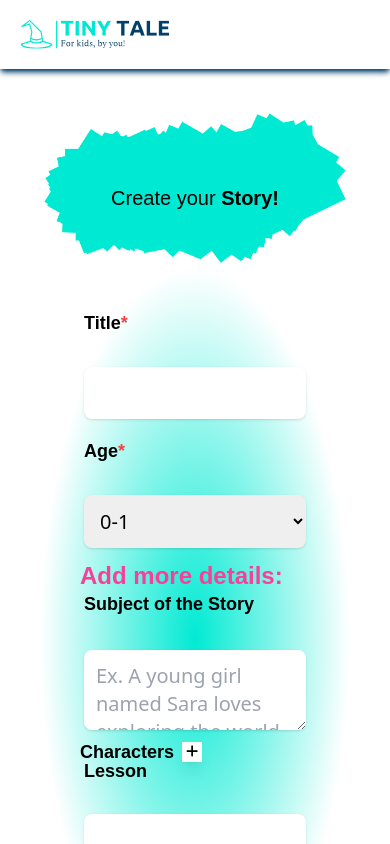
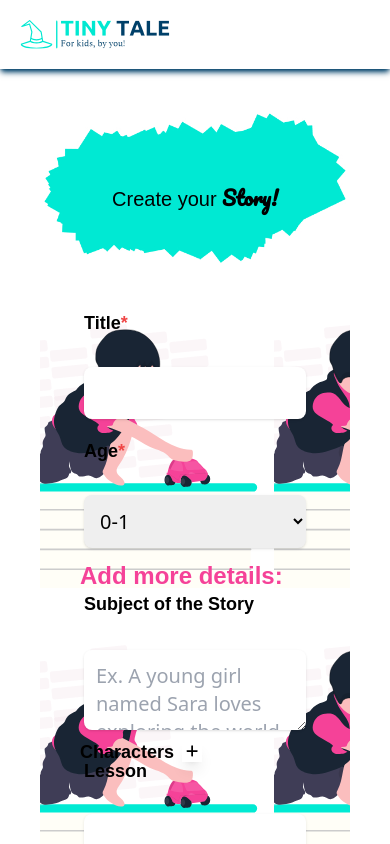
Before and after one commit to CustomKidsBooks/children-books-personalized, a Next.js app in the folder frontend/: page /create-story in a window 390 px wide. Shown: the top 844 px of the page. Built offline with nearby package versions, Linux system fonts and the light colour scheme.

Commit message:
style modified

```diff
--- a/frontend/src/components/StoryForm.tsx
+++ b/frontend/src/components/StoryForm.tsx
@@ -78,15 +78,15 @@ const StoryForm: React.FC<StoryFormProps> = ({
             </h1>
           </div>
         </div>
-        <div className="p-10 flex flex-col bg-gradient-radial md:bg-none">
+        <div className="p-10 flex flex-col bg-gradient-radial bg-kid md:bg-none">
           <form onSubmit={formikSubmit}>
             <div className="md:flex items-center justify-between p-1">
               <label
                 htmlFor="title"
-                className="text-lg md:text-xl font-quicksand font-bold tracking-normal md:tracking-widest leading-none md:leading-normal lg:leading-loose mr-2"
+                className="label-input font-bold"
               >
                 Title
-                <span className="text-red-500">*</span>
+                <span className="asterisk">*</span>
               </label>
               <ReusableInput
                 id="title"
@@ -99,16 +99,16 @@ const StoryForm: React.FC<StoryFormProps> = ({
             </div>
             <div>
               {touched.title && errors.title ? (
-                <div className="text-red-500">{errors.title}</div>
+                <div className="asterisk">{errors.title}</div>
               ) : null}
             </div>
             <div className="md:flex items-center justify-between p-1">
               <label
                 htmlFor="ageGroup"
-                className="font-bold text-lg md:text-xl font-quicksand tracking-normal md:tracking-widest leading-none md:leading-normal lg:leading-loose mr-2"
+                className="label-input font-bold"
               >
                 Age
-                <span className="text-red-500">*</span>
+                <span className="asterisk">*</span>
               </label>
               <ReusableInput
                 id="ageGroup"
@@ -122,7 +122,7 @@ const StoryForm: React.FC<StoryFormProps> = ({
             </div>
             <div>
               {touched.ageGroup && errors.ageGroup ? (
-                <div className="text-red-500">{errors.ageGroup}</div>
+                <div className="asterisk">{errors.ageGroup}</div>
               ) : null}
             </div>
             <label
@@ -157,7 +157,7 @@ const StoryForm: React.FC<StoryFormProps> = ({
               <div className="flex items-center">
                 <label
                   htmlFor="characters"
-                  className="font-bold text-lg md:text-xl font-quicksand tracking-normal md:tracking-widest leading-none md:leading-normal lg:leading-loose mr-2 "
+                  className="label-input font-bold"
                 >
                   Characters
                 </label>
@@ -176,7 +176,7 @@ const StoryForm: React.FC<StoryFormProps> = ({
                   <div className="md:flex items-center justify-between px-1">
                     <label
                       htmlFor="name"
-                      className="font-medium text-lg md:text-xl font-quicksand tracking-normal md:tracking-widest leading-none md:leading-normal lg:leading-loose mr-2"
+                      className="label-input font-medium"
                     >
                       Name:
                     </label>
@@ -199,7 +199,7 @@ const StoryForm: React.FC<StoryFormProps> = ({
                   <div className="md:flex items-center justify-between px-1">
                     <label
                       htmlFor="description"
-                      className="font-medium text-lg md:text-xl font-quicksand tracking-normal md:tracking-widest leading-none md:leading-normal lg:leading-loose mr-2"
+                      className="label-input font-medium"
                     >
                       Description:
                     </label>
@@ -228,7 +228,7 @@ const StoryForm: React.FC<StoryFormProps> = ({
               <div className="md:flex items-center justify-between px-1">
                 <label
                   htmlFor="lesson"
-                  className="font-bold text-lg md:text-xl font-quicksand tracking-normal md:tracking-widest leading-none md:leading-normal lg:leading-loose mr-2"
+                  className="label-input font-bold"
                 >
                   Lesson
                 </label>
--- a/frontend/src/styles/globals.css
+++ b/frontend/src/styles/globals.css
@@ -1,4 +1,5 @@
 @import url("https://fonts.googleapis.com/css2?family=Inter:wght@100;200;300;400;500;600;700;800;900&display=swap");
+@import url("https://fonts.googleapis.com/css?family=Pacifico&display=swap");
 
 @tailwind base;
 @tailwind components;
@@ -55,3 +56,11 @@
 .form_input {
   @apply w-full md:w-96 flex rounded-lg my-3 p-3 text-xl text-black outline-0;
 }
+
+.label-input {
+  @apply text-lg md:text-xl font-quicksand tracking-normal md:tracking-widest leading-none md:leading-normal lg:leading-loose mr-2;
+}
+
+.asterisk {
+  @apply text-red-500;
+}
```
